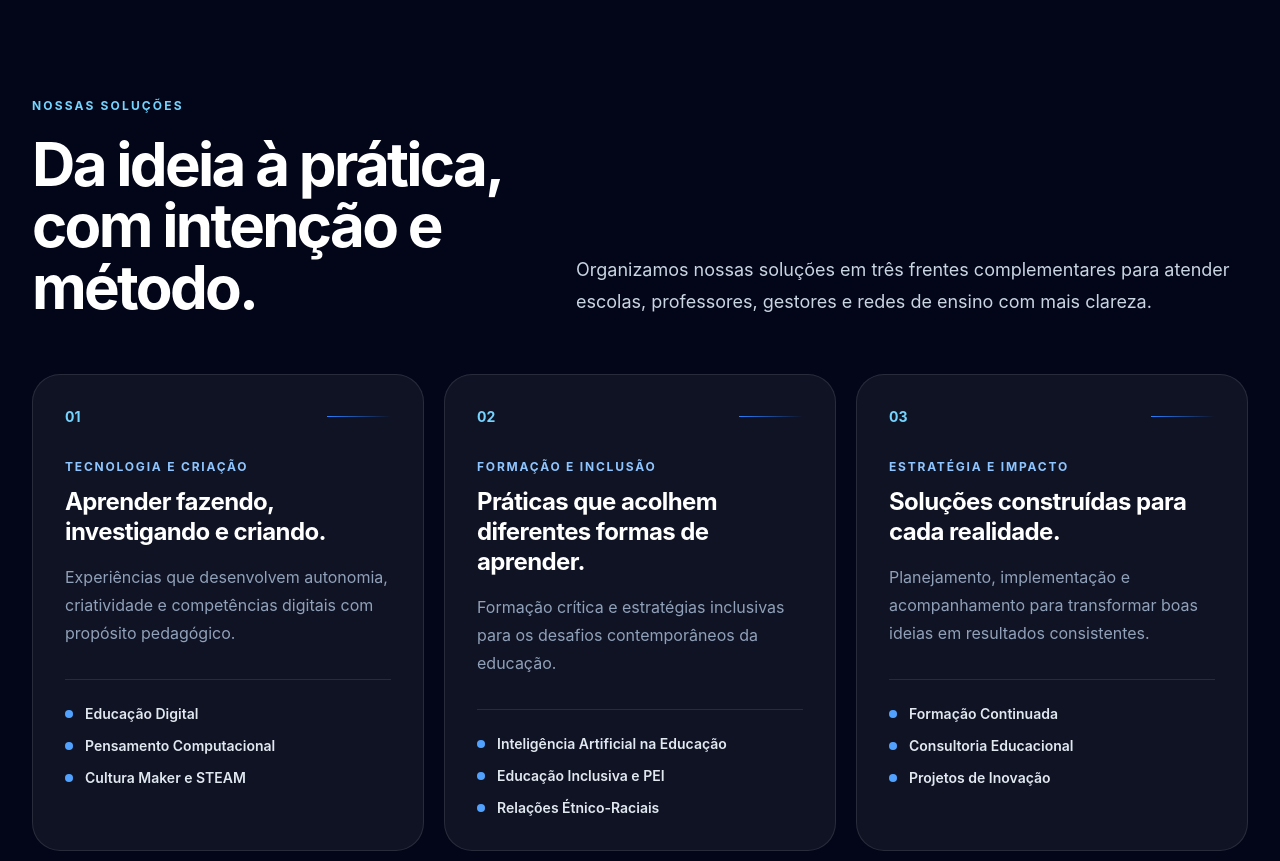
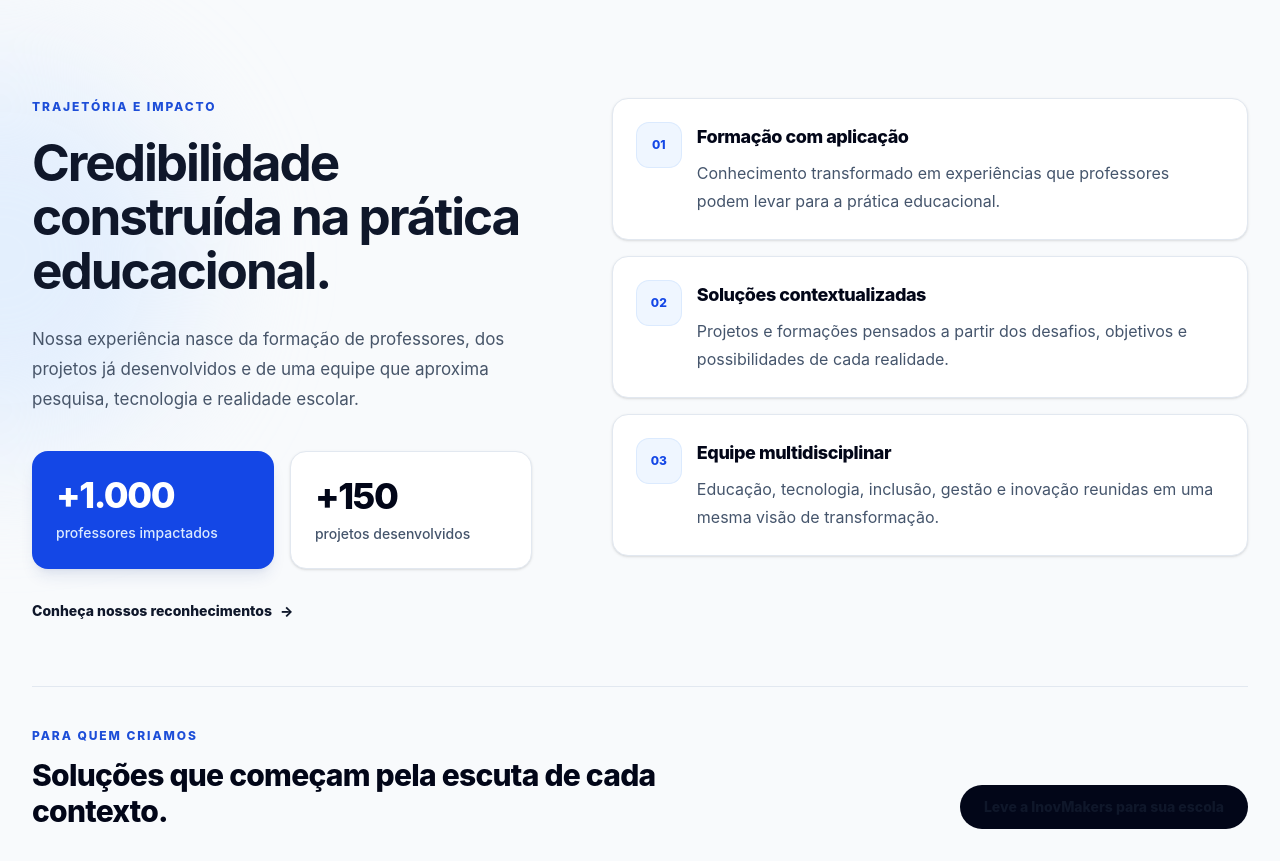
Before and after one commit to inovmakers/inovmakers, a Next.js app: page / in a window 1280 px wide. Shown: the part 1880-2741 px from the top of the page. Built offline with nearby package versions, Linux system fonts and the light colour scheme.

Commit message:
Reforca credibilidade e impacto institucional

```diff
--- a/app/components/home/Contact.tsx
+++ b/app/components/home/Contact.tsx
@@ -11,9 +11,9 @@ export default function Contact() {
       <div aria-hidden="true" className="absolute -left-24 -top-24 h-80 w-80 rounded-full border-[70px] border-white/5" />
       <div aria-hidden="true" className="absolute -bottom-32 -right-20 h-96 w-96 rounded-full bg-sky-400/20 blur-3xl" />
       <div className="relative mx-auto max-w-5xl px-5 text-center sm:px-6">
-        <p className="text-xs font-bold uppercase tracking-[.2em] text-blue-100">O próximo projeto pode começar aqui</p>
-        <h2 className="mx-auto mt-5 max-w-4xl text-[clamp(2.25rem,6vw,4.5rem)] font-bold leading-[1.02] tracking-[-.05em]">Vamos transformar um desafio educacional em uma experiência de impacto?</h2>
-        <p className="mx-auto mt-6 max-w-2xl text-base leading-8 text-blue-100 sm:text-lg">Conte um pouco sobre sua escola, rede ou projeto. A InovMakers ajuda a construir uma solução alinhada à sua realidade.</p>
+        <p className="text-xs font-bold uppercase tracking-[.2em] text-blue-100">Sua escola pode ser o próximo capítulo</p>
+        <h2 className="mx-auto mt-5 max-w-4xl text-[clamp(2.25rem,6vw,4.5rem)] font-bold leading-[1.02] tracking-[-.05em]">Leve uma experiência InovMakers para sua escola ou rede.</h2>
+        <p className="mx-auto mt-6 max-w-2xl text-base leading-8 text-blue-100 sm:text-lg">Conte seu desafio. Vamos conversar sobre uma formação, oficina ou projeto alinhado à sua realidade educacional.</p>
         <div className="mt-9 flex flex-col items-center justify-center gap-3 sm:flex-row">
           <a
             href={whatsappUrl}
--- /dev/null
+++ b/app/components/home/Credibility.tsx
@@ -0,0 +1,105 @@
+const foundations = [
+  {
+    number: "01",
+    title: "Formação com aplicação",
+    description:
+      "Conhecimento transformado em experiências que professores podem levar para a prática educacional.",
+  },
+  {
+    number: "02",
+    title: "Soluções contextualizadas",
+    description:
+      "Projetos e formações pensados a partir dos desafios, objetivos e possibilidades de cada realidade.",
+  },
+  {
+    number: "03",
+    title: "Equipe multidisciplinar",
+    description:
+      "Educação, tecnologia, inclusão, gestão e inovação reunidas em uma mesma visão de transformação.",
+  },
+];
+
+const audiences = [
+  {
+    title: "Escolas",
+    description: "Projetos, oficinas e experiências para estudantes e equipes pedagógicas.",
+  },
+  {
+    title: "Redes de ensino",
+    description: "Formações continuadas e soluções alinhadas às prioridades de cada rede.",
+  },
+  {
+    title: "Educadores",
+    description: "Percursos formativos para ampliar repertório, autoria e prática pedagógica.",
+  },
+];
+
+export default function Credibility() {
+  return (
+    <section id="impacto" className="relative overflow-hidden bg-slate-50 py-20 sm:py-24 lg:py-32">
+      <div aria-hidden="true" className="absolute -left-48 top-24 h-96 w-96 rounded-full bg-blue-100/70 blur-3xl" />
+      <div className="relative mx-auto max-w-7xl px-5 sm:px-6 lg:px-8">
+        <div className="grid gap-12 lg:grid-cols-[.88fr_1.12fr] lg:gap-20">
+          <div>
+            <p className="eyebrow">Trajetória e impacto</p>
+            <h2 className="section-title mt-5">Credibilidade construída na prática educacional.</h2>
+            <p className="section-copy mt-7">
+              Nossa experiência nasce da formação de professores, dos projetos já
+              desenvolvidos e de uma equipe que aproxima pesquisa, tecnologia e
+              realidade escolar.
+            </p>
+
+            <div className="mt-9 grid grid-cols-2 gap-4">
+              <div className="rounded-2xl bg-blue-700 p-5 text-white shadow-lg shadow-blue-900/10 sm:p-6">
+                <p className="text-4xl font-extrabold tracking-[-.04em]">+1.000</p>
+                <p className="mt-2 text-sm font-medium text-blue-100">professores impactados</p>
+              </div>
+              <div className="rounded-2xl border border-slate-200 bg-white p-5 shadow-sm sm:p-6">
+                <p className="text-4xl font-extrabold tracking-[-.04em] text-slate-950">+150</p>
+                <p className="mt-2 text-sm font-medium text-slate-600">projetos desenvolvidos</p>
+              </div>
+            </div>
+
+            <a href="#premiacoes" className="mt-8 inline-flex items-center gap-2 text-sm font-extrabold text-blue-700 transition hover:gap-3">
+              Conheça nossos reconhecimentos
+              <span aria-hidden="true">→</span>
+            </a>
+          </div>
+
+          <div className="space-y-4">
+            {foundations.map((foundation) => (
+              <article key={foundation.number} className="group grid gap-4 rounded-2xl border border-slate-200 bg-white p-5 shadow-sm transition duration-300 hover:-translate-y-0.5 hover:border-blue-200 hover:shadow-lg sm:grid-cols-[auto_1fr] sm:items-start sm:p-6">
+                <div className="flex h-11 w-11 items-center justify-center rounded-xl bg-blue-50 text-xs font-extrabold text-blue-700 ring-1 ring-blue-100 transition group-hover:bg-blue-700 group-hover:text-white">
+                  {foundation.number}
+                </div>
+                <div>
+                  <h3 className="text-lg font-extrabold tracking-tight text-slate-950">{foundation.title}</h3>
+                  <p className="mt-2 leading-7 text-slate-600">{foundation.description}</p>
+                </div>
+              </article>
+            ))}
+          </div>
+        </div>
+
+        <div className="mt-16 border-t border-slate-200 pt-10">
+          <div className="flex flex-col justify-between gap-4 md:flex-row md:items-end">
+            <div>
+              <p className="eyebrow">Para quem criamos</p>
+              <h3 className="mt-3 max-w-2xl text-2xl font-extrabold tracking-tight text-slate-950 sm:text-3xl">Soluções que começam pela escuta de cada contexto.</h3>
+            </div>
+            <a href="#contato" className="inline-flex min-h-11 items-center justify-center self-start rounded-full bg-slate-950 px-6 text-sm font-extrabold text-white transition hover:-translate-y-0.5 hover:bg-blue-700 md:self-auto">Leve a InovMakers para sua escola</a>
+          </div>
+
+          <div className="mt-8 grid gap-4 md:grid-cols-3">
+            {audiences.map((audience) => (
+              <article key={audience.title} className="rounded-2xl border border-slate-200 bg-white p-5 sm:p-6">
+                <h4 className="text-lg font-extrabold text-slate-950">{audience.title}</h4>
+                <p className="mt-2 text-sm leading-6 text-slate-600">{audience.description}</p>
+              </article>
+            ))}
+          </div>
+        </div>
+      </div>
+    </section>
+  );
+}
--- a/app/components/layout/Header.tsx
+++ b/app/components/layout/Header.tsx
@@ -5,11 +5,11 @@ import Image from "next/image";
 
 const links = [
   { href: "#quem-somos", label: "Quem somos" },
+  { href: "#impacto", label: "Impacto" },
   { href: "#servicos", label: "Soluções" },
   { href: "#steam", label: "Clube STEAM" },
   { href: "#equipe", label: "Equipe" },
   { href: "#premiacoes", label: "Reconhecimentos" },
-  { href: "#contato", label: "Contato" },
 ];
 
 export default function Header() {
@@ -26,13 +26,13 @@ export default function Header() {
           {links.map((link) => <a key={link.href} href={link.href} className="text-sm font-medium text-slate-600 transition hover:text-blue-700">{link.label}</a>)}
         </nav>
         <div className="flex items-center gap-2">
-          <a href="#contato" className="hidden min-h-10 items-center rounded-full bg-blue-700 px-4 text-sm font-semibold text-white transition hover:bg-blue-800 sm:inline-flex">Fale conosco</a>
+          <a href="#contato" className="hidden min-h-10 items-center rounded-full bg-blue-700 px-4 text-sm font-semibold text-white transition hover:bg-blue-800 sm:inline-flex">Leve para sua escola</a>
           <button type="button" aria-label={menuOpen ? "Fechar menu" : "Abrir menu"} aria-expanded={menuOpen} aria-controls="menu-mobile" onClick={() => setMenuOpen((open) => !open)} className="flex h-11 w-11 items-center justify-center rounded-xl border border-slate-200 text-slate-700 xl:hidden">
             <span aria-hidden="true" className="text-2xl leading-none">{menuOpen ? "×" : "☰"}</span>
           </button>
         </div>
       </div>
-      {menuOpen && <div id="menu-mobile" className="border-t border-slate-200 bg-white px-5 py-3 xl:hidden"><nav aria-label="Navegação móvel" className="mx-auto flex max-w-6xl flex-col">{links.map((link) => <a key={link.href} href={link.href} onClick={closeMenu} className="min-h-12 border-b border-slate-100 py-3 text-base font-medium text-slate-700">{link.label}</a>)}<a href="#contato" onClick={closeMenu} className="mt-4 rounded-full bg-blue-700 px-5 py-3 text-center font-semibold text-white">Fale conosco</a></nav></div>}
+      {menuOpen && <div id="menu-mobile" className="border-t border-slate-200 bg-white px-5 py-3 xl:hidden"><nav aria-label="Navegação móvel" className="mx-auto flex max-w-6xl flex-col">{links.map((link) => <a key={link.href} href={link.href} onClick={closeMenu} className="min-h-12 border-b border-slate-100 py-3 text-base font-medium text-slate-700">{link.label}</a>)}<a href="#contato" onClick={closeMenu} className="mt-4 rounded-full bg-blue-700 px-5 py-3 text-center font-semibold text-white">Leve para sua escola</a></nav></div>}
     </header>
   );
 }
--- a/app/page.tsx
+++ b/app/page.tsx
@@ -1,6 +1,7 @@
 import About from "./components/home/About";
 import Awards from "./components/home/Awards";
 import Contact from "./components/home/Contact";
+import Credibility from "./components/home/Credibility";
 import HeroNew from "./components/home/HeroNew/HeroNew";
 import Services from "./components/home/Services";
 import Steam from "./components/home/Steam";
@@ -11,6 +12,7 @@ export default function Home() {
     <main>
       <HeroNew />
       <About />
+      <Credibility />
       <Services />
       <Steam />
       <Team />
```
